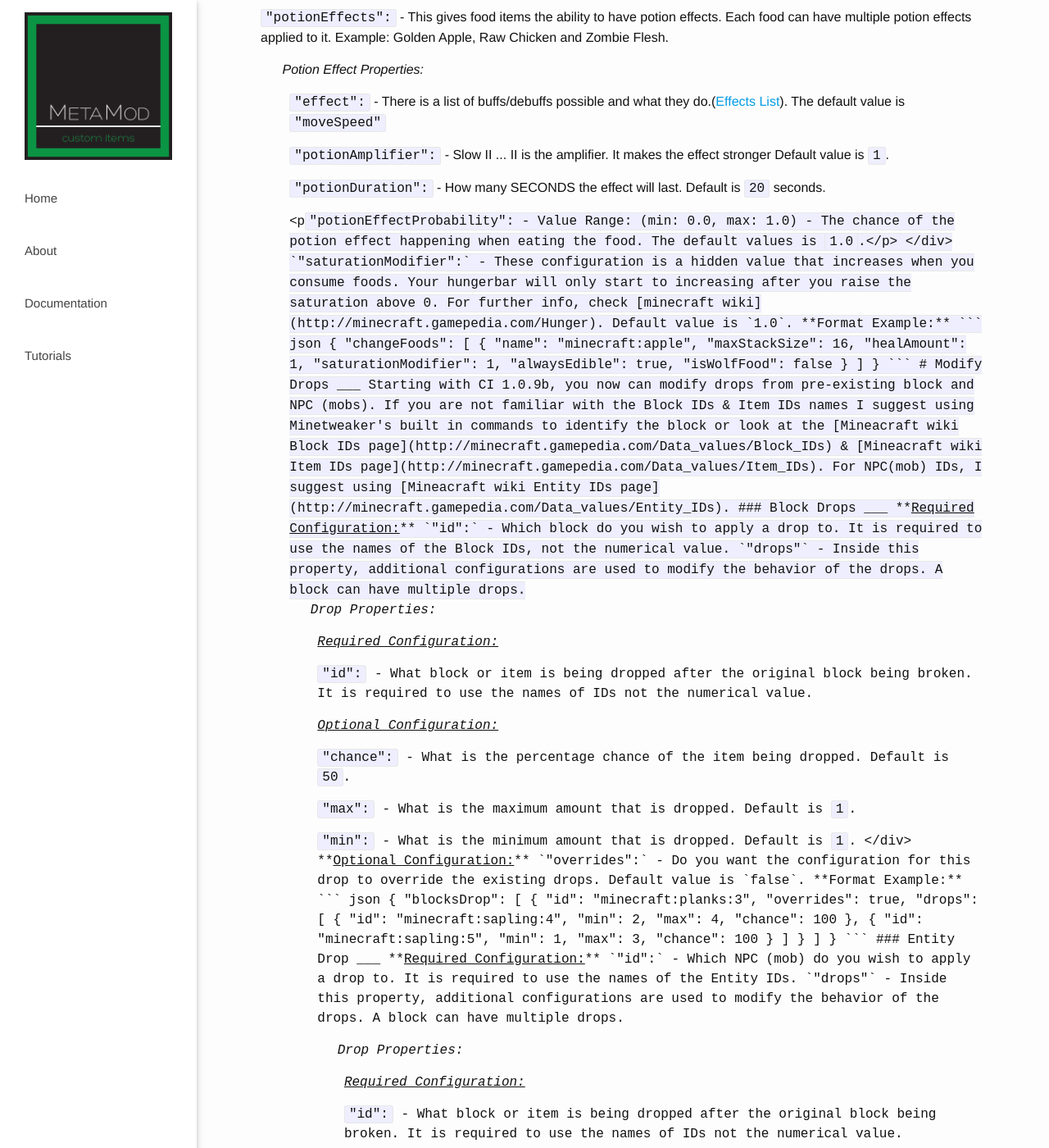
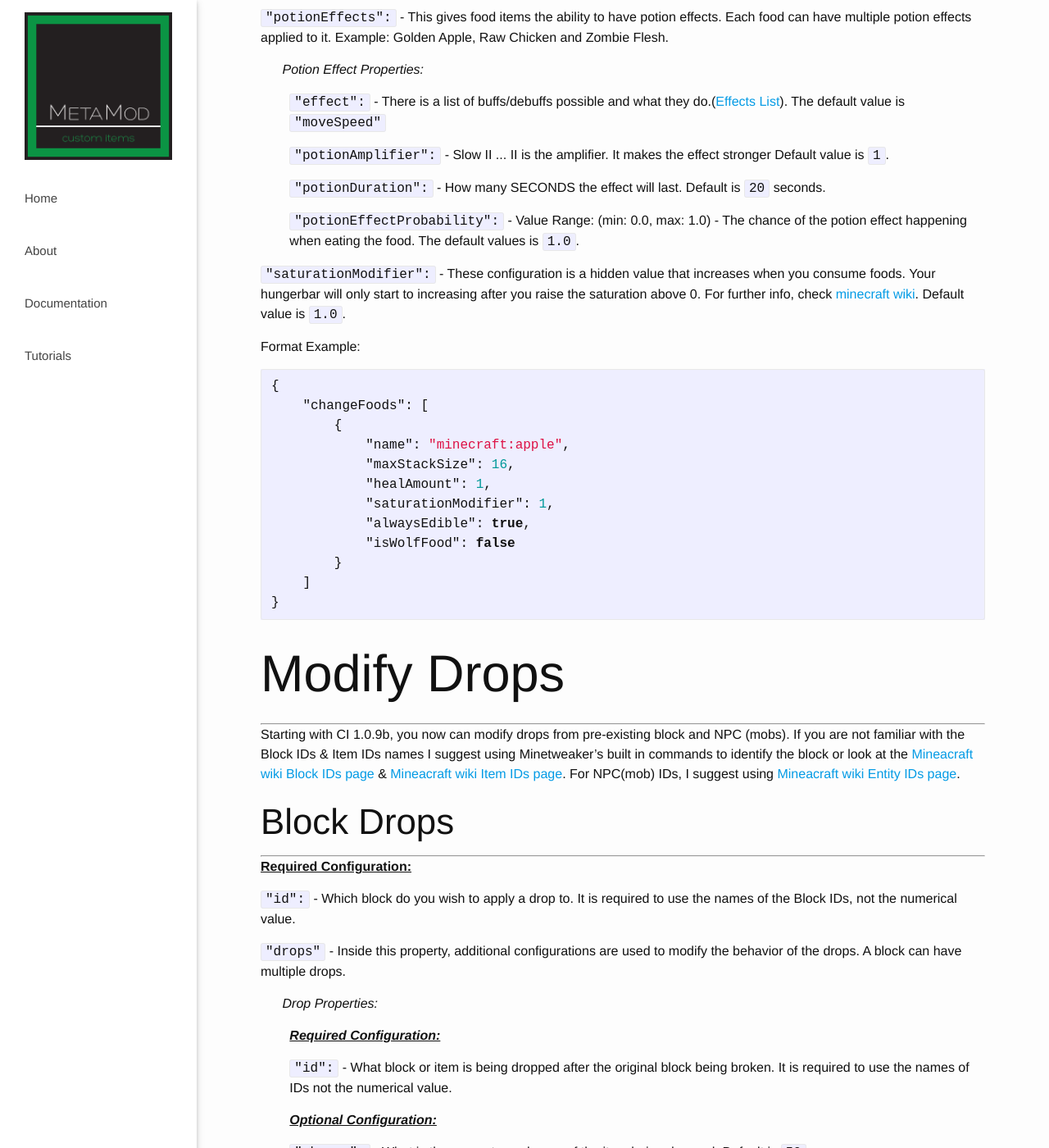
Before and after one commit to marcel0ll/CustomItems, a Jekyll site: the page built from documentation/customization.md, in a window 1280 px wide and 1400 px high, scrolled down 2697 px. Shown: the whole window at 82% size. Built offline with Jekyll 4.4.1, drawn with Linux system fonts in a browser that asks for light colours; nearby versions of some CDN libraries.

Commit message:
Corrections
Corrections made to the markdown & markup  to make pages readable again.

```diff
--- a/documentation/customization.md
+++ b/documentation/customization.md
@@ -11,13 +11,13 @@ Tired of how the default Minecraft has done with its blocks or items. You now ca
 ### Change Existing Blocks
 ___
 
-**<u>Required Configuration:</u>**
+**<u style="font-weight: bold;">Required Configuration:</u>**
 
 `"name":` - The id name of the block that you wish to edit that is already registed in the game. Example: `"minecraft:stone"`
 
 `"maxStackSize":` - Value Range: (Min:1, Max:64) - The max stack size for a block. Default value is `64`.
 
-**<u>Optional Configuration:</u>**
+**<u style="font-weight: bold;">Optional Configuration:</u>**
 
 `"hardness":` - How hard is to mine this block. Default value is `2`.
 
@@ -67,7 +67,7 @@ ___
 ### Change Existing Items
 ___
 
-**<u>Required Configuration:</u>**
+**<u style="font-weight: bold;">Required Configuration:</u>**
 
 `"name":` - The id name of the block that you wish to edit that is already registed in the game. Example: `"minecraft:stone"`
 
@@ -97,11 +97,11 @@ ___
 
 ### Change Existing Foods
 
-**<u>Required Configuration:</u>**
+**<u style="font-weight: bold;">Required Configuration:</u>**
 
 `"name":` - The id name of the block that you wish to edit that is already registed in the game. Example: `"minecraft:stone"`
 
-**<u>Optional Configuration:</u>**
+**<u style="font-weight: bold;">Optional Configuration:</u>**
 
 `"alwaysEdible":`- Defines if you can or can not eat the food item with a full hunger bar. Default value is `"false"`.
 
@@ -122,7 +122,7 @@ ___
 
 <p><code>"potionDuration":</code> - How many SECONDS the effect will last. Default is <code>20</code> seconds.</p>
 
-<p<code>"potionEffectProbability": - Value Range: (min: 0.0, max: 1.0) - The chance of the potion effect happening when eating the food. The default values is <code>1.0</code>.</p>
+<p><code>"potionEffectProbability":</code> - Value Range: (min: 0.0, max: 1.0) - The chance of the potion effect happening when eating the food. The default values is <code>1.0</code>.</p>
 </div>
 
 `"saturationModifier":` - These configuration is a hidden value that increases when you consume foods. Your hungerbar will only start to increasing after you raise the saturation above 0. For further info, check [minecraft wiki](http://minecraft.gamepedia.com/Hunger). Default value is `1.0`.
@@ -154,7 +154,7 @@ Starting with CI 1.0.9b, you now can modify drops from pre-existing block and NP
 ### Block Drops
 ___
 
-**<u>Required Configuration:</u>**
+**<u style="font-weight: bold;">Required Configuration:</u>**
 
 `"id":` - Which block do you wish to apply a drop to. It is required to use the names of the Block IDs, not the numerical value.
 
@@ -164,11 +164,11 @@ ___
 
 <div style="padding-left:4%">
 
-<p><em><u>Required Configuration:</u></em></p>
+<p><em><u style="font-weight: bold;">Required Configuration:</u></em></p>
 
 <p><code>"id":</code> - What block or item is being dropped after the original block being broken. It is required to use the names of IDs not the numerical value.</p>
 
-<p><em><u>Optional Configuration:</u></em></p>
+<p><em><u style="font-weight: bold;">Optional Configuration:</u></em></p>
 
 <p><code>"chance":</code> - What is the percentage chance of the item being dropped. Default is <code>50</code>.
 
@@ -177,7 +177,7 @@ ___
 <p><code>"min":</code> - What is the minimum amount that is dropped. Default is <code>1</code>.
 </div>
 
-**<u>Optional Configuration:</u>**
+**<u style="font-weight: bold;">Optional Configuration:</u>**
 
 `"overrides":` - Do you want the configuration for this drop to override the existing drops. Default value is `false`.
 
@@ -212,7 +212,7 @@ ___
 ### Entity Drop
 ___
 
-**<u>Required Configuration:</u>**
+**<u style="font-weight: bold;">Required Configuration:</u>**
 
 `"id":` - Which NPC (mob) do you wish to apply a drop to. It is required to use the names of the Entity IDs.
 
@@ -222,11 +222,11 @@ ___
 
 <div style="padding-left:4%">
 
-<p><em><u>Required Configuration:</u></em></p>
+<p><em><u style="font-weight: bold;">Required Configuration:</u></em></p>
 
 <p><code>"id":</code> - What block or item is being dropped after the original block being broken. It is required to use the names of IDs not the numerical value.</p>
 
-<p><em><u>Optional Configuration:</u></em></p>
+<p><em><u style="font-weight: bold;">Optional Configuration:</u></em></p>
 
 <p><code>"chance":</code> - What is the percentage chance of the item being dropped. Default is <code>50</code>.
 
@@ -235,7 +235,7 @@ ___
 <p><code>"min":</code> - What is the minimum amount that is dropped. Default is <code>1</code>.
 </div>
 
-**<u>Optional Configuration:</u>**
+**<u style="font-weight: bold;">Optional Configuration:</u>**
 
 `"overrides":` - Do you want the configuration for this drop to override the existing drops. Default value is `false`.
 
```
Also changed, not shown: documentation/blocks.md (+10 -9 lines), documentation/items.md (+1 -1 lines), documentation/misc.md (+2 -2 lines).
